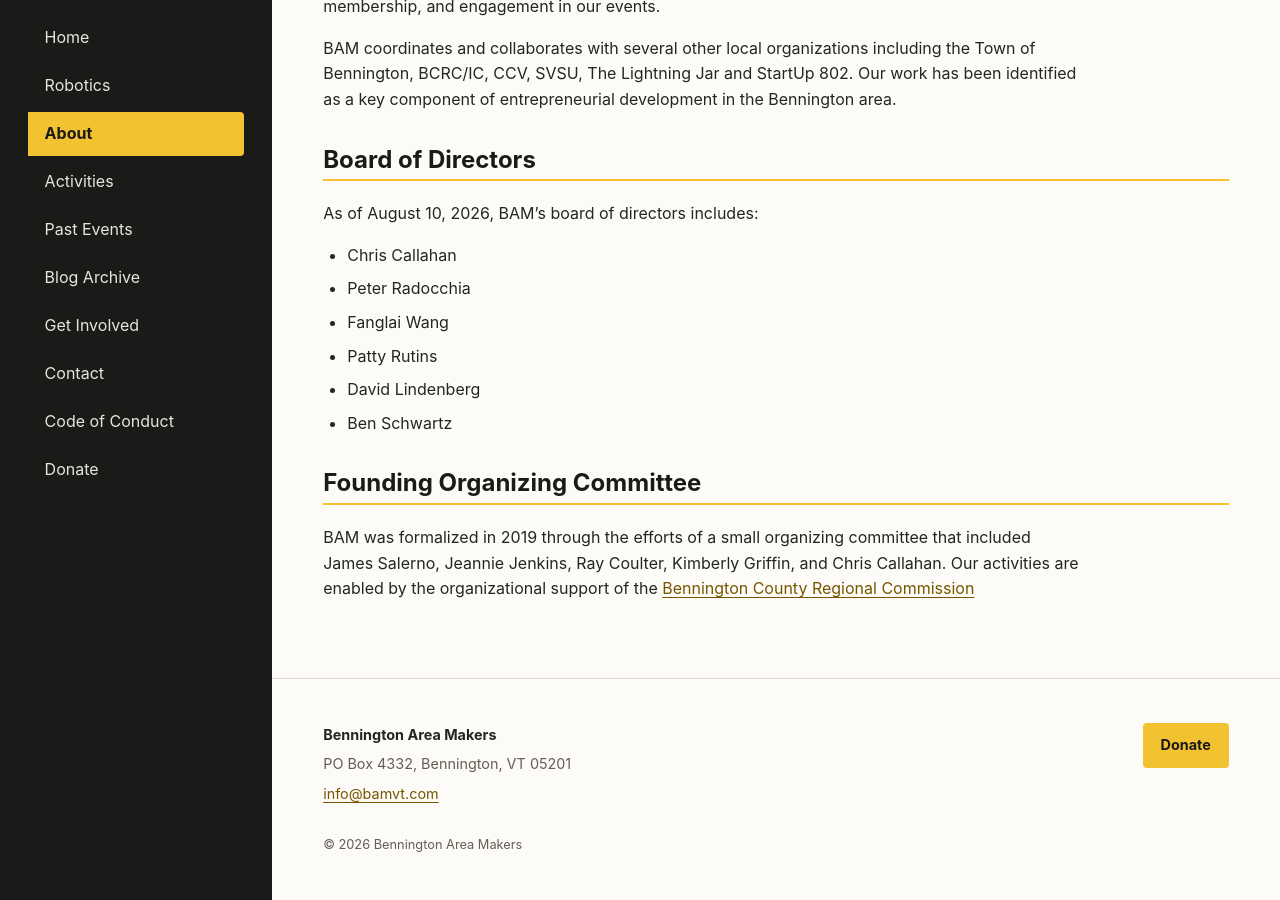
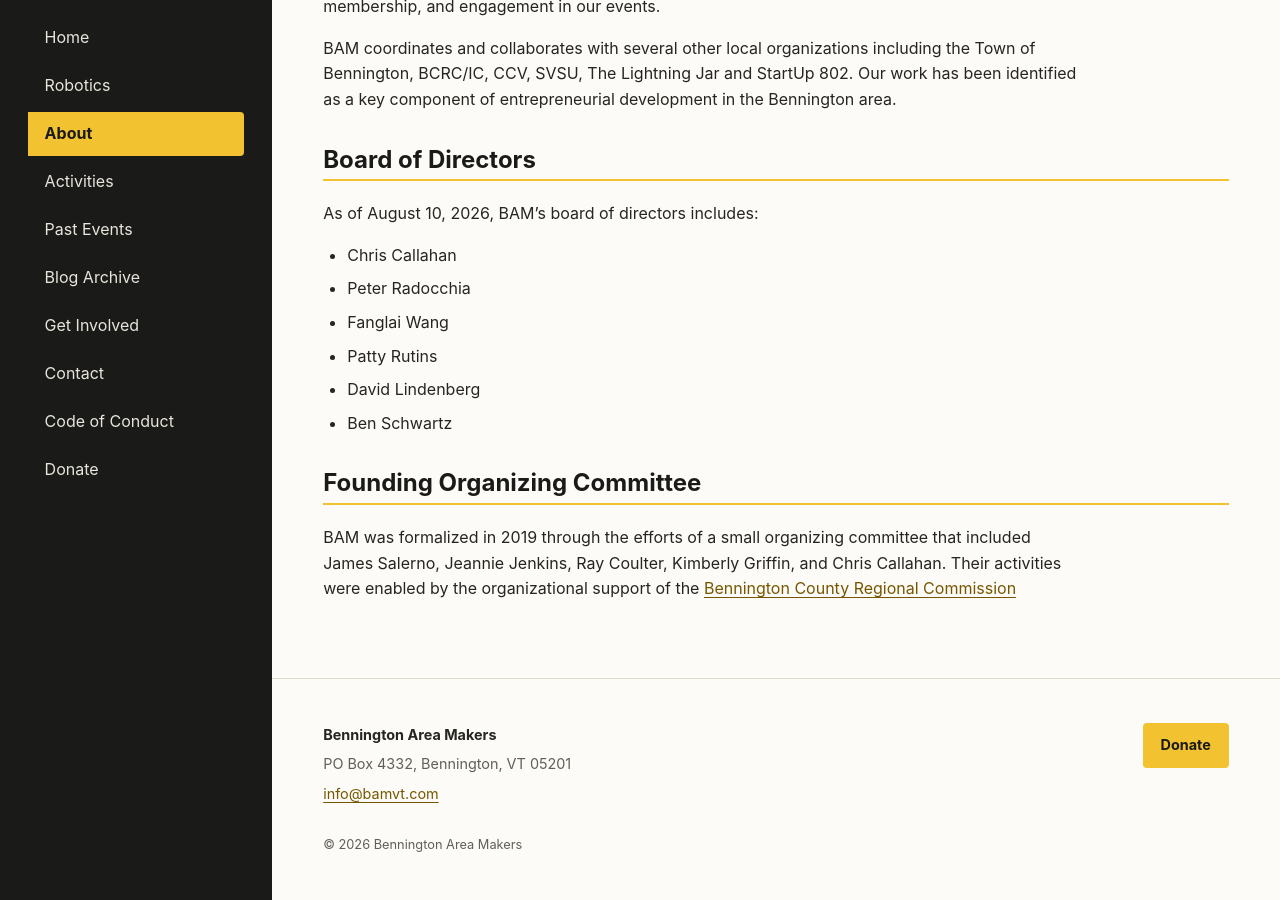
Before and after one commit to bennington-area-robotics/bamvt.com, a Jekyll site: the page built from about.md, in a window 1280 px wide and 900 px high, scrolled down 1281 px. Built offline with Jekyll 4.4.1, drawn with Linux system fonts in a browser that asks for light colours.

Commit message:
Describe founding committee support in the past tense

```diff
--- a/about.md
+++ b/about.md
@@ -46,4 +46,4 @@ As of August 10, 2026, BAM’s board of directors includes:
 
 ## Founding Organizing Committee
 
-BAM was formalized in 2019 through the efforts of a small organizing committee that included James Salerno, Jeannie Jenkins, Ray Coulter, Kimberly Griffin, and Chris Callahan. Our activities are enabled by the organizational support of the [Bennington County Regional Commission](http://www.bcrcvt.org/)
+BAM was formalized in 2019 through the efforts of a small organizing committee that included James Salerno, Jeannie Jenkins, Ray Coulter, Kimberly Griffin, and Chris Callahan. Their activities were enabled by the organizational support of the [Bennington County Regional Commission](http://www.bcrcvt.org/)
```
